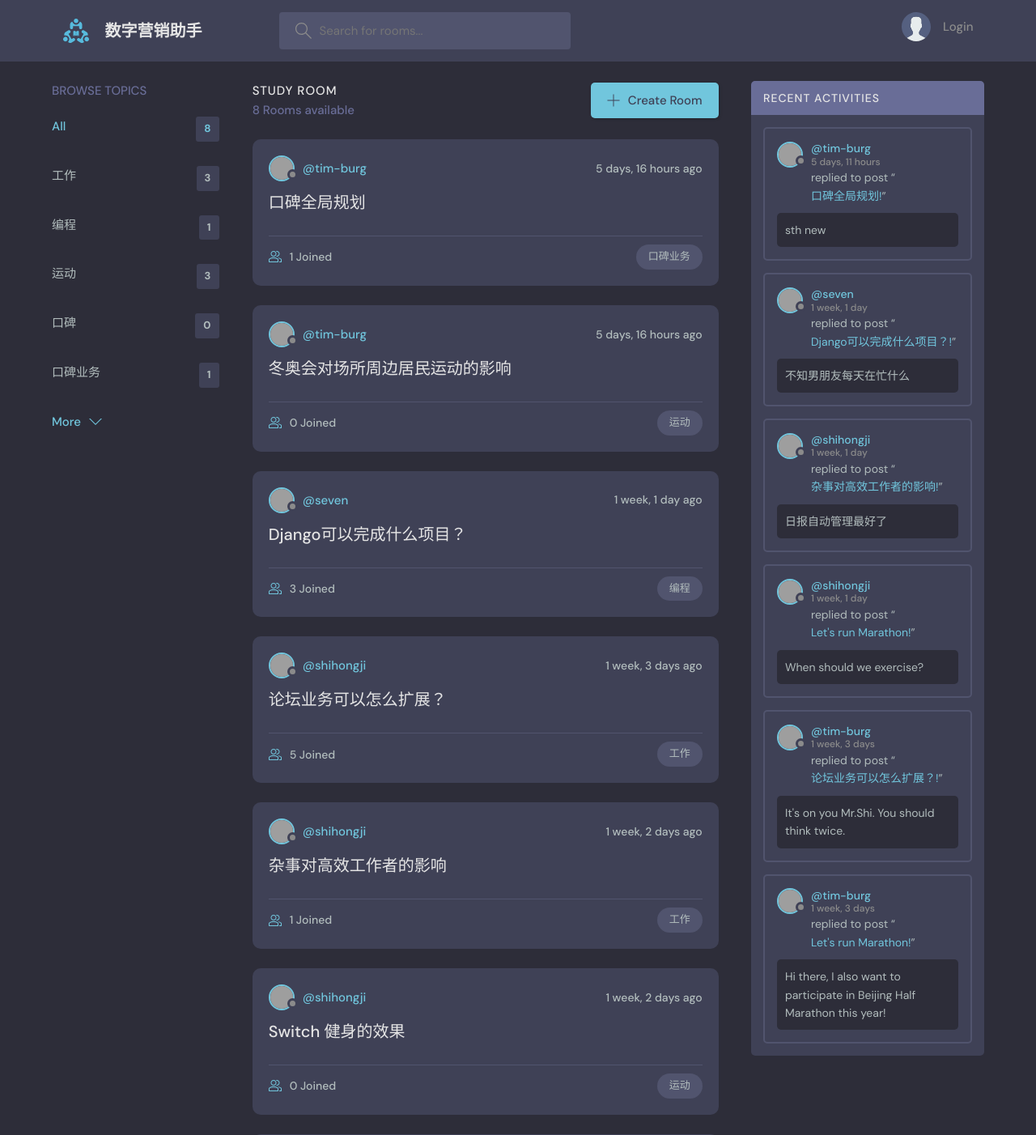
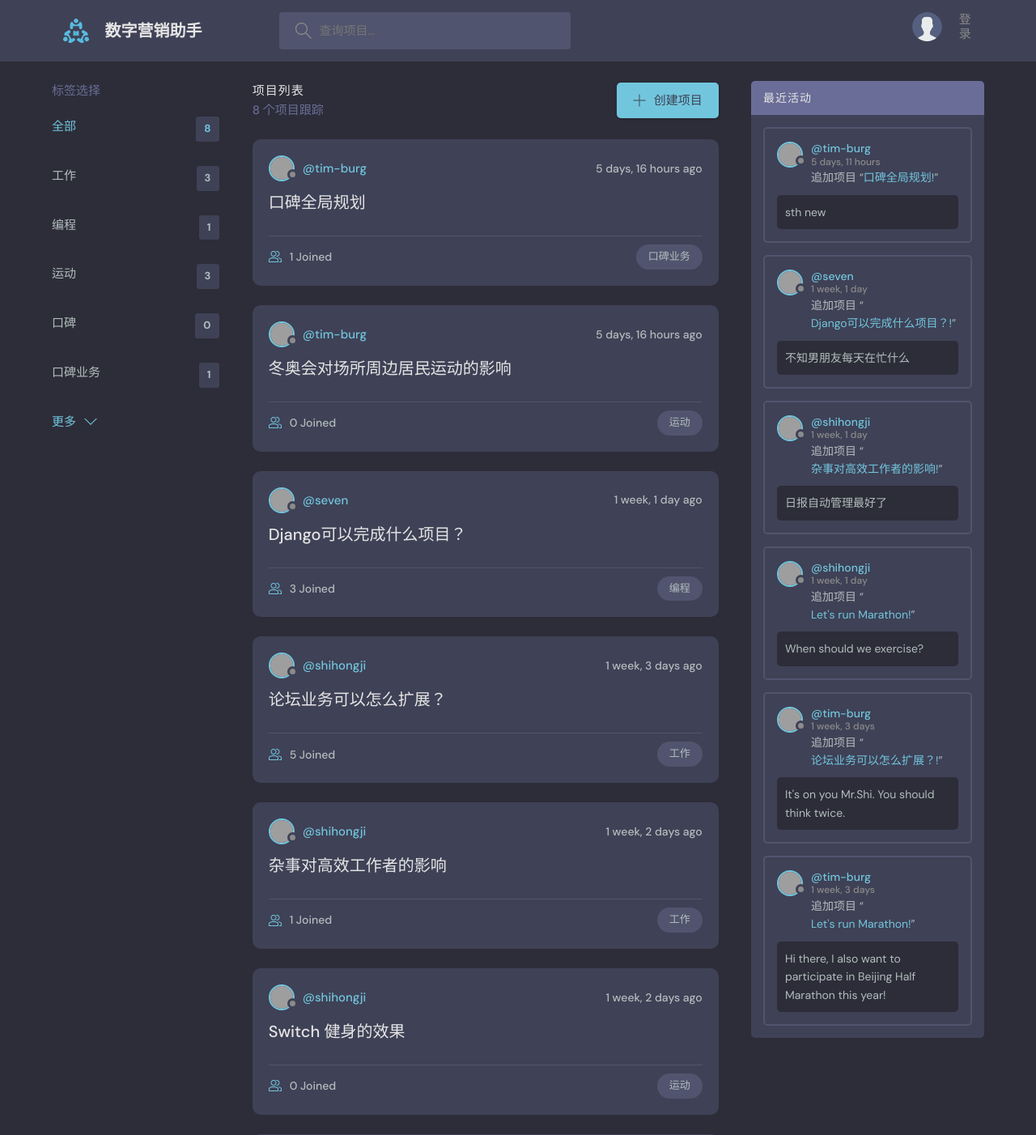
Before and after one commit to Shihongji/dma, a Django app: page / in a window 1280 px wide. Shown: the top 1402 px of the page at 81% size. Run offline with Django 4.2, Linux system fonts and the light colour scheme; data comes from the database, SQL or seed files in the repository; grey boxes are pictures that could not be loaded.

Commit message:
part of the page change Chinese

```diff
--- a/base/templates/base/activity.html
+++ b/base/templates/base/activity.html
@@ -18,7 +18,7 @@
               ></path>
             </svg>
           </a>
-          <h3>Recent Activities</h3>
+          <h3>最近活动</h3>
         </div>
       </div>
 
@@ -58,7 +58,7 @@
       {% endif %}
     </div>
     <div class="activities__boxContent">
-      <p>replied to post “<a href="{% url 'room' message.room.id %}">{{message.room}}!</a>”</p>
+      <p>添加项目 “<a href="{% url 'room' message.room.id %}">{{message.room}}!</a>”</p>
       <div class="activities__boxRoomContent">{{message.body}}</div>
     </div>
   </div>
--- a/base/templates/base/activity_component.html
+++ b/base/templates/base/activity_component.html
@@ -1,6 +1,6 @@
 <div class="activities">
   <div class="activities__header">
-    <h2>Recent Activities</h2>
+    <h2>最近活动</h2>
   </div>
   {% for message in room_messages %}
   <div class="activities__box">
@@ -37,7 +37,7 @@
       {% endif %}
     </div>
     <div class="activities__boxContent">
-      <p>replied to post “<a href="{% url 'room' message.room.id %}">{{message.room}}!</a>”</p>
+      <p>追加项目 “<a href="{% url 'room' message.room.id %}">{{message.room}}!</a>”</p>
       <div class="activities__boxRoomContent">{{message.body}}</div>
     </div>
   </div>
--- a/base/templates/base/home.html
+++ b/base/templates/base/home.html
@@ -28,14 +28,14 @@
           </label>
         </form>
         <div class="mobile-menuItems">
-          <a class="btn btn--main btn--pill" href="{% url 'topics' %}">Browse Topics</a>
+          <a class="btn btn--main btn--pill" href="{% url 'topics' %}">标签选择</a>
           <a class="btn btn--main btn--pill" href="{% url 'activity' %}">Recent Activities</a>
         </div>
       </div>
       <div class="roomList__header">
         <div>
-          <h2>Study Room</h2>
-          <p>{{room_count}} Rooms available</p>
+          <h2>项目列表</h2>
+          <p>{{room_count}} 个项目跟踪</p>
         </div>
         <a class="btn btn--main" href="{% url 'create-room' %}">
           <svg
@@ -50,7 +50,7 @@
               d="M16.943 0.943h-1.885v14.115h-14.115v1.885h14.115v14.115h1.885v-14.115h14.115v-1.885h-14.115v-14.115z"
             ></path>
           </svg>
-          Create Room
+          创建项目
         </a>
       </div>
       {% include 'base/feed_component.html' %}
--- a/base/templates/base/topics_component.html
+++ b/base/templates/base/topics_component.html
@@ -1,10 +1,10 @@
 <div class="topics">
   <div class="topics__header">
-    <h2>Browse Topics</h2>
+    <h2>标签选择</h2>
   </div>
   <ul class="topics__list">
     <li>
-      <a href="{% url 'home' %}" class="active">All<span>{{rooms_sum}} </span></a>
+      <a href="{% url 'home' %}" class="active">全部<span>{{rooms_sum}} </span></a>
     </li>
     {% for topic in topics %}
     <li>
@@ -14,7 +14,7 @@
     {% endfor %}
   </ul>
   <a class="btn btn--link" href="{% url 'topics' %}">
-    More
+    更多
     <svg
       version="1.1"
       xmlns="http://www.w3.org/2000/svg"
--- a/templates/navbar.html
+++ b/templates/navbar.html
@@ -19,7 +19,7 @@
               d="M32 30.586l-10.845-10.845c1.771-2.092 2.845-4.791 2.845-7.741 0-6.617-5.383-12-12-12s-12 5.383-12 12c0 6.617 5.383 12 12 12 2.949 0 5.649-1.074 7.741-2.845l10.845 10.845 1.414-1.414zM12 22c-5.514 0-10-4.486-10-10s4.486-10 10-10c5.514 0 10 4.486 10 10s-4.486 10-10 10z"
             ></path>
           </svg>
-          <input name="q" placeholder="Search for rooms..." />
+          <input name="q" placeholder="查询项目..." />
         </label>
       </form>
       <nav class="header__menu">
@@ -51,7 +51,7 @@
             <!-- Not Logged In -->
         <a href="{% url 'login' %}">
           <img src="{% static 'images/avatar.svg' %}" />
-          <p>Login</p>
+          <p>登录</p>
         </a>
         {% endif %}
         <div class="dropdown-menu">
@@ -68,7 +68,7 @@
                 d="M27.465 32c-1.211 0-2.35-0.471-3.207-1.328l-9.392-9.391c-2.369 0.898-4.898 0.951-7.355 0.15-3.274-1.074-5.869-3.67-6.943-6.942-0.879-2.682-0.734-5.45 0.419-8.004 0.135-0.299 0.408-0.512 0.731-0.572 0.32-0.051 0.654 0.045 0.887 0.277l5.394 5.395 3.586-3.586-5.394-5.395c-0.232-0.232-0.336-0.564-0.276-0.887s0.272-0.596 0.572-0.732c2.552-1.152 5.318-1.295 8.001-0.418 3.274 1.074 5.869 3.67 6.943 6.942 0.806 2.457 0.752 4.987-0.15 7.358l9.392 9.391c0.844 0.842 1.328 2.012 1.328 3.207-0 2.5-2.034 4.535-4.535 4.535zM15.101 19.102c0.26 0 0.516 0.102 0.707 0.293l9.864 9.863c0.479 0.479 1.116 0.742 1.793 0.742 1.398 0 2.535-1.137 2.535-2.535 0-0.668-0.27-1.322-0.742-1.793l-9.864-9.863c-0.294-0.295-0.376-0.74-0.204-1.119 0.943-2.090 1.061-4.357 0.341-6.555-0.863-2.631-3.034-4.801-5.665-5.666-1.713-0.561-3.468-0.609-5.145-0.164l4.986 4.988c0.391 0.391 0.391 1.023 0 1.414l-5 5c-0.188 0.188-0.441 0.293-0.707 0.293s-0.52-0.105-0.707-0.293l-4.987-4.988c-0.45 1.682-0.397 3.436 0.164 5.146 0.863 2.631 3.034 4.801 5.665 5.666 2.2 0.721 4.466 0.604 6.555-0.342 0.132-0.059 0.271-0.088 0.411-0.088z"
               ></path>
             </svg>
-            Settings</a
+            设置</a
           >
           <a href="{% url 'logout' %}" class="dropdown-link"
             ><svg
@@ -86,7 +86,7 @@
                 d="M21.879 21.293l1.414 1.414 6.707-6.707-6.707-6.707-1.414 1.414 4.293 4.293h-14.172v2h14.172l-4.293 4.293z"
               ></path>
             </svg>
-            Logout</a
+            退出</a
           >
         </div>
       </nav>
```
